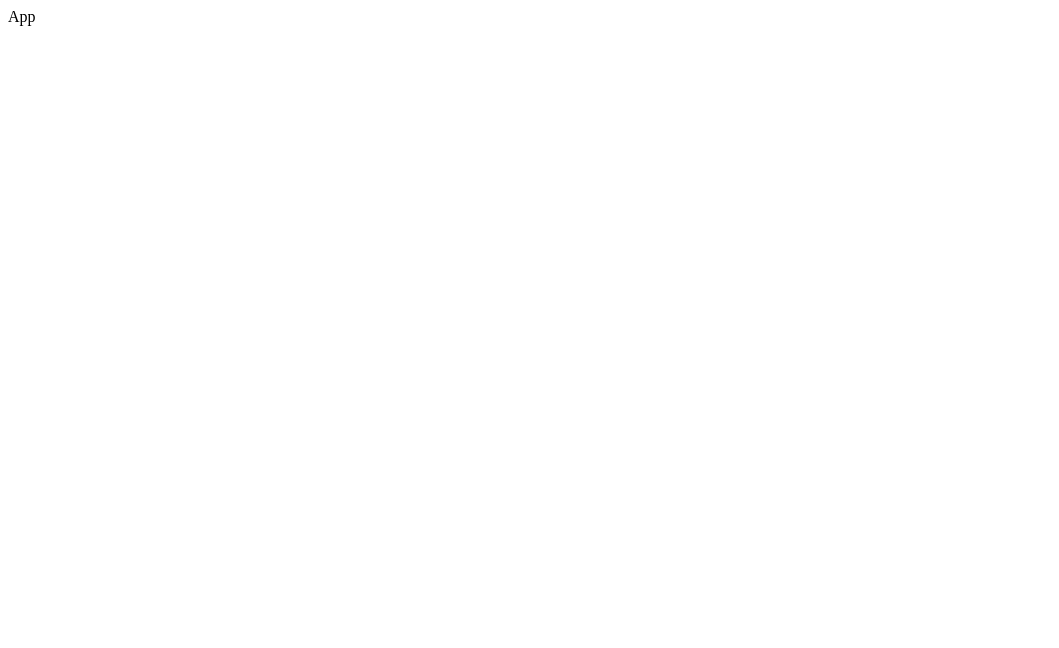
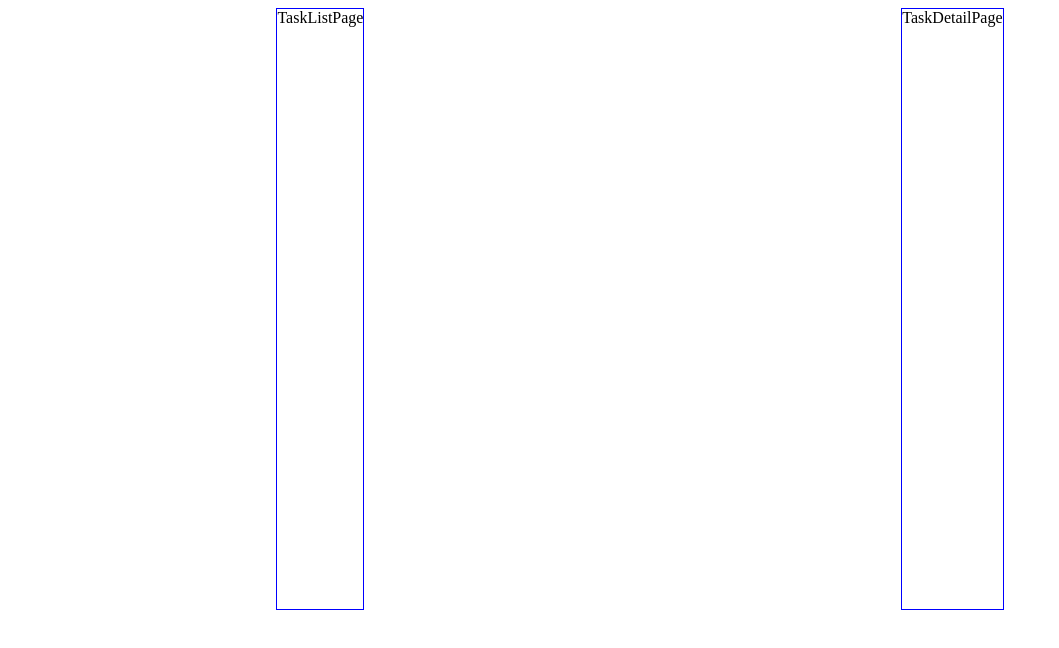
Before and after one commit to CasianoJr/daily-task, a React (Vite) app: page / in a window 1280 px wide. Shown: the top 648 px of the page, without its empty margins (0-1059 px from the left). Built offline with nearby package versions, Linux system fonts and the light colour scheme.

Commit message:
feat: initalize pages

```diff
--- a/package.json
+++ b/package.json
@@ -16,6 +16,7 @@
     "@types/react": "^18.0.26",
     "@types/react-dom": "^18.0.9",
     "@vitejs/plugin-react": "^3.0.0",
+    "sass": "^1.57.1",
     "typescript": "^4.9.3",
     "vite": "^4.0.0"
   }
--- a/src/App.tsx
+++ b/src/App.tsx
@@ -1,9 +1,19 @@
-import React from 'react'
+import React from "react";
+import { PageWrapper } from "./layouts/PageWrapper";
+import { TaskDetailPage } from "./pages/taskDetailPage/TaskDetailPage";
+import { TaskListPage } from "./pages/taskListPage/TaskListPage";
 
 const App = () => {
   return (
-    <div>App</div>
-  )
-}
+    <div style={{ display: "flex" }}>
+      <PageWrapper>
+        <TaskListPage />
+      </PageWrapper>
+      <PageWrapper>
+        <TaskDetailPage />
+      </PageWrapper>
+    </div>
+  );
+};
 
-export default App
+export default App;
--- /dev/null
+++ b/src/layouts/PageWrapper.tsx
@@ -0,0 +1,9 @@
+import React from "react";
+
+type Props = {
+  children: JSX.Element;
+};
+
+export const PageWrapper = ({ children }: Props) => {
+  return <div className="app-wrapper">{children}</div>;
+};
--- /dev/null
+++ b/src/pages/taskDetailPage/TaskDetailPage.tsx
@@ -0,0 +1,7 @@
+import React from 'react'
+
+export const TaskDetailPage = () => {
+  return (
+    <div>TaskDetailPage</div>
+  )
+}
--- /dev/null
+++ b/src/pages/taskListPage/TaskListPage.tsx
@@ -0,0 +1,7 @@
+import React from 'react'
+
+export const TaskListPage = () => {
+  return (
+    <div>TaskListPage</div>
+  )
+}
--- /dev/null
+++ b/src/style.scss
@@ -0,0 +1,9 @@
+/* Wrapper  */
+
+.app-wrapper {
+  max-width: 500px;
+  margin: auto;
+  min-height: 600px;
+  border: 1px solid blue;
+  background-color: #ffffff;
+}
```
Also changed, not shown: src/main.tsx (+7 -6 lines), src/pages/configureTaskDialog/ConfigureTaskDialog.tsx (added, +7 -0 lines), 1 other file (tests, documents, lock files or other folders).
